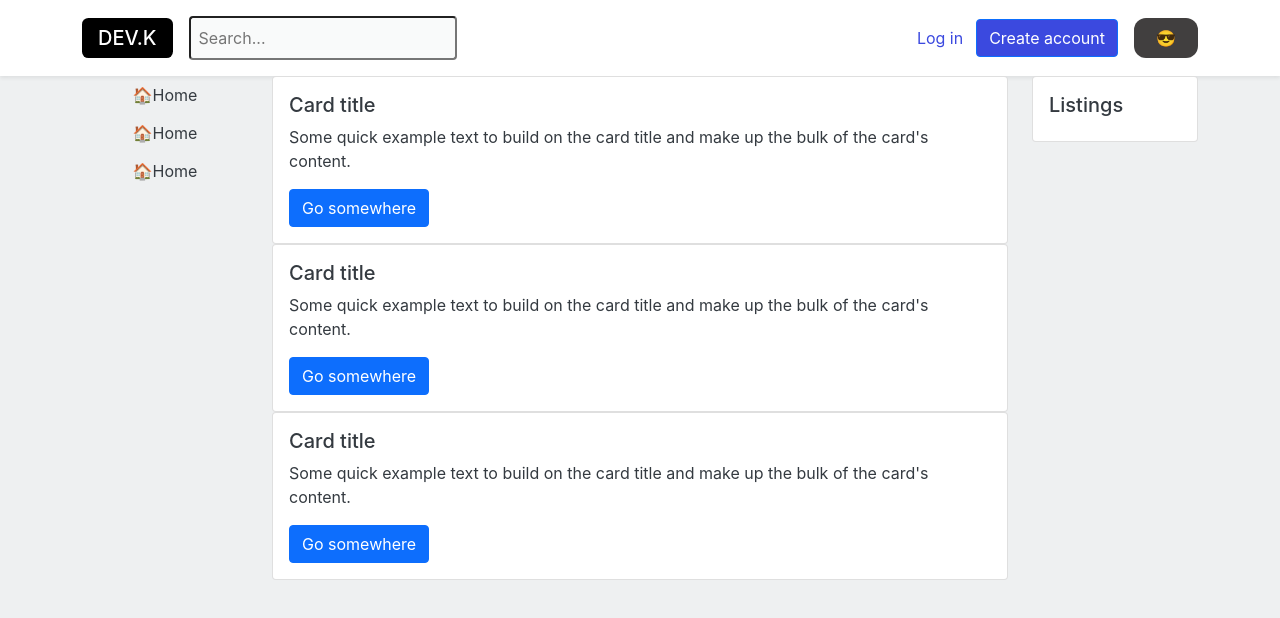
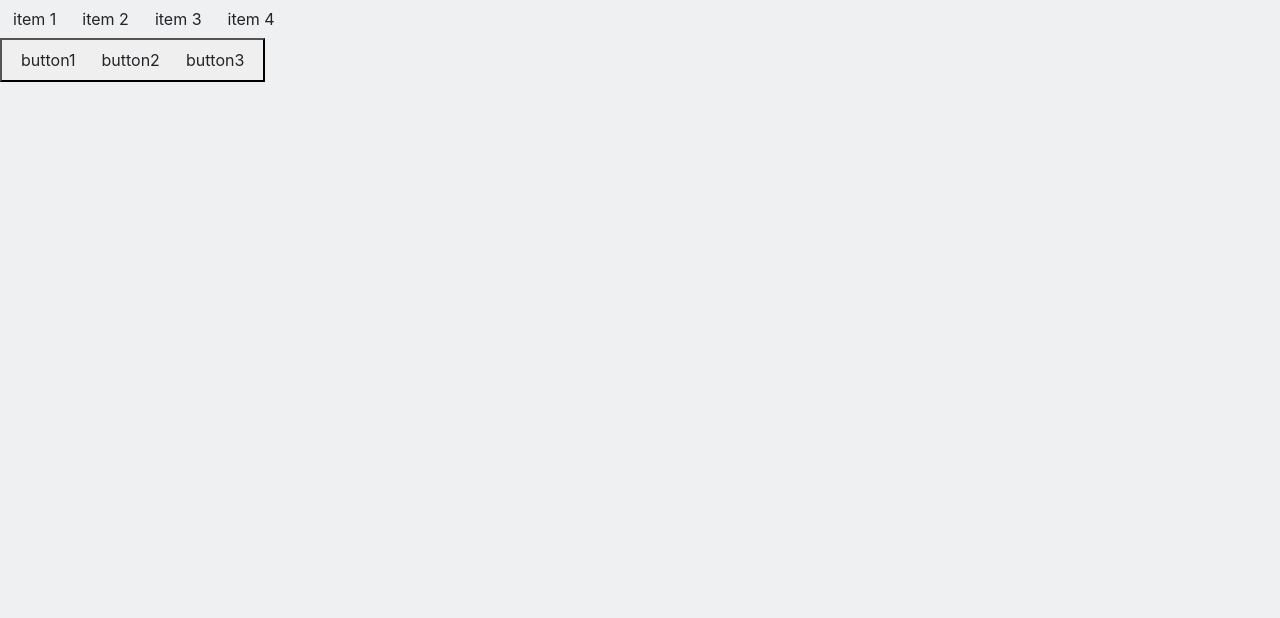
Before and after one commit to silvideastora/react-11g, a React (Create React App) app: page /challenge in a window 1280 px wide. Shown: the top 618 px of the page. Built offline with nearby package versions, Linux system fonts and the light colour scheme.

Commit message:
Repaso React

```diff
--- a/package.json
+++ b/package.json
@@ -9,6 +9,7 @@
     "bootstrap": "^5.0.1",
     "react": "^17.0.2",
     "react-dom": "^17.0.2",
+    "react-router-dom": "^5.2.0",
     "react-scripts": "^1.1.5",
     "web-vitals": "^1.0.1"
   },
--- a/src/App.jsx
+++ b/src/App.jsx
@@ -5,28 +5,28 @@ import Header from './components/Header';
 import SideNavLeft from './components/SideNavLeft';
 import SideNavRight from './components/SideNavRight';
 import Posts from './components/Posts';
+import { BrowserRouter as Router, Switch, Route } from 'react-router-dom';
+import Home from "./screens/Home";
+import Challenge from "./screens/Challenge";
+import {Challenge2} from "./screens/Challenge";
 
 class App extends React.Component {
   render() {
     return (
-      <div className="app">
-        <Header />
-
-        <div className="container">
-          <div className="row">
-            <SideNavLeft />
-
-            <main className="col-8">
-              <Posts />
-            </main>
-
-            <SideNavRight />
-          </div>
+      <Router>
+        <div className="app">
+        <Switch>
+          <Route exact path = "/">
+            <Home />
+          </Route>
+          <Route  path = "/challenge">
+            <Challenge />
+            <Challenge2 />
+          </Route>
+          </Switch>
         </div>
-
-        <AppLoading />
-      </div>
-    )
+      </Router>
+    );
   }
 }
 
--- /dev/null
+++ b/src/screens/Challenge/index.jsx
@@ -0,0 +1,43 @@
+import React, { useState } from 'react'
+
+import './styles.css'
+export default function Challenge () {
+    const [ activeItem, setActiveItem] = useState(0)
+    const menu = ["item 1","item 2", "item 3","item 4" ];
+
+    return (
+        <ul>
+            {menu.map((item, index) => (
+            <li
+            className={`btn ${activeItem === index + 1 ? "active" : null}`}
+            onClick = {()=> setActiveItem(index + 1)}
+            >
+                {item}
+            </li>
+            ))}
+        </ul>
+    );
+}
+
+export function Challenge2 () {
+    const [activeItem, setActiveItem] = useState(0)
+
+    const buttonCreate = ["button1", "button2", "button3"];
+
+    return (
+        <button>
+            {buttonCreate.map((button, index) => (
+            <button
+            className= {`btn ${activeItem === index + 1 ? "active-button": null}`}
+            onClick = {() => setActiveItem(index +1)}
+            >
+                {button}
+            </button>
+            ))}
+        </button>
+    )
+
+
+
+
+}
--- /dev/null
+++ b/src/screens/Challenge/styles.css
@@ -0,0 +1,12 @@
+.active {
+    color: magenta;
+    font-weight: bold;
+    font: 100;
+
+}
+
+.active-button {
+    color: cyan;
+    box-sizing: border-box;
+
+}
--- /dev/null
+++ b/src/screens/Home/index.jsx
@@ -0,0 +1,7 @@
+import React from 'react'
+import Header from '../../components/Header'
+
+function Home () {
+    return <div> <Header /> </div>
+}
+export default Home;
```
Also changed, not shown: 1 other file (tests, documents, lock files or other folders).
